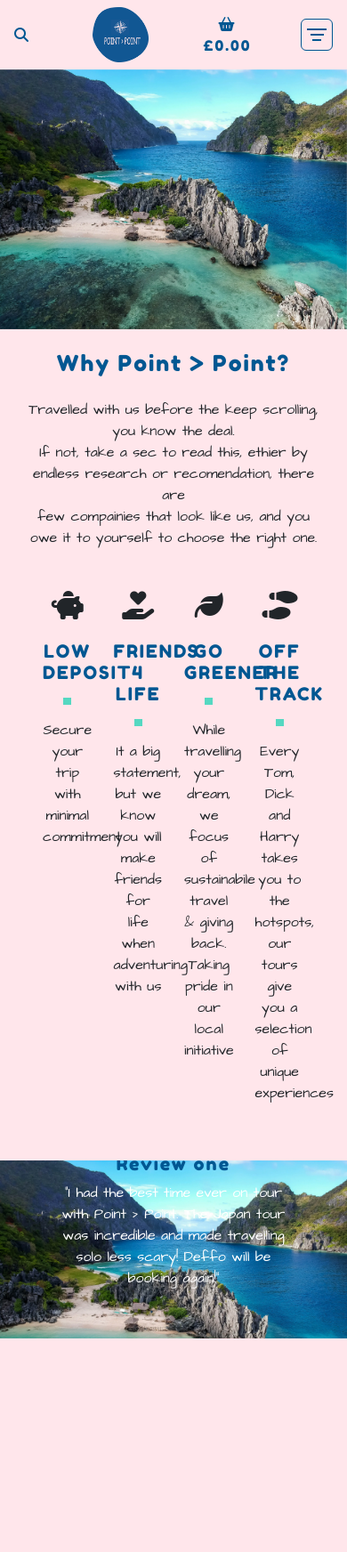
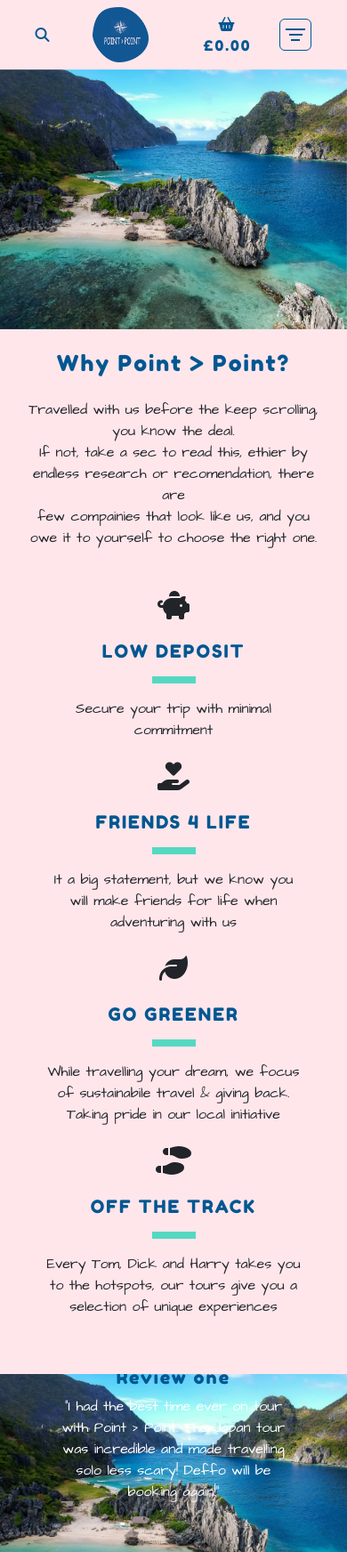
Before and after one commit to JJBR13/Justin-Brown-Milestone-Project4, a Django app: page / in a window 390 px wide. Shown: the whole page at 89% size. Before the commit the page ends 1504 px from the top, so only its background shows below. Run offline with Django 3.2, Linux system fonts and the light colour scheme; some libraries are stand-ins or nearby versions.

Commit message:
Add responsive changes to header & index.html

```diff
--- a/home/templates/home/index.html
+++ b/home/templates/home/index.html
@@ -38,7 +38,7 @@
     </div>
 
     <div class="row p-4 text-center">
-      <div class="col-3">
+      <div class="col-sm-12 col-md-2">
         <i class="fa-sharp fa-solid fa-piggy-bank fa-2x p-2"></i>
         <h3 class="pt-3">LOW DEPOSIT</h3>
         <div class="col-2 mx-auto text-center">
@@ -46,7 +46,7 @@
         </div>
         <p>Secure your trip with minimal commitment</p>
       </div>
-      <div class="col-3">
+      <div class="col-sm-12 col-md-2">
         <i class="fa-solid fa-hand-holding-heart fa-2x p-2"></i>
         <h3 class="pt-3">FRIENDS 4 LIFE</h3>
         <div class="col-2 mx-auto text-center">
@@ -54,7 +54,7 @@
         </div>
         <p>It a big statement, but we know you will make friends for life when adventuring with us</p>
       </div>
-      <div class="col-3">
+      <div class="col-sm-12 col-md-2">
         <i class="fa-solid fa-leaf fa-2x p-2"></i>
         <h3 class="pt-3">GO GREENER</h3>
         <div class="col-2 mx-auto text-center">
@@ -62,7 +62,7 @@
         </div>
         <p>While travelling your dream, we focus of sustainabile travel & giving back. Taking pride in our local initiative</p>
       </div>
-      <div class="col-3">
+      <div class="col-sm-12 col-md-2">
         <i class="fa-solid fa-shoe-prints fa-2x p-2"></i>
         <h3 class="pt-3">OFF THE TRACK</h3>
         <div class="col-2 mx-auto text-center">
--- a/templates/base.html
+++ b/templates/base.html
@@ -44,7 +44,7 @@
 <body>
   <header>
     <!-- Navbar -->
-    <nav class="navbar navbar-expand-md px-lg-5 header-design">
+    <nav class="navbar navbar-expand-md d-flex justify-content-center px-lg-5 header-design">
       <!-- search btn -->
       <a id="search-btn" class="icon" onclick="searchBlock()">
         <i class="fa-solid fa-magnifying-glass px-3"></i>
@@ -65,7 +65,7 @@
 
     <!-- Search bar -->
     <div id="search-bar" class="container-fluid hide pt-2 pb-2">
-      <div class="row">
+      <div class="row d-flex justify-content-center">
         <div class="d-md-none col-md-3"></div>
         <div class="col-sm-12 col-md-6">
           <form role="search">
--- a/templates/includes/main-nav.html
+++ b/templates/includes/main-nav.html
@@ -51,7 +51,7 @@
         </li>
         <!-- Basket -->
         <li class="list-inline-item d-flex justify-content-end d-none d-md-block">
-            <a class="{% if grand_total %}text-info font-weight-bold{% else %}text-black{% endif %} nav-link" href="">
+            <a class="{% if grand_total %}text-info font-weight-bold{% else %}text-black{% endif %} nav-link p-1" href="">
                 <div class="text-center align-items-center">
                     <a class="icon"><i class="fa-solid fa-basket-shopping p-0"></i></a>
                     <p class="my-0">
```
